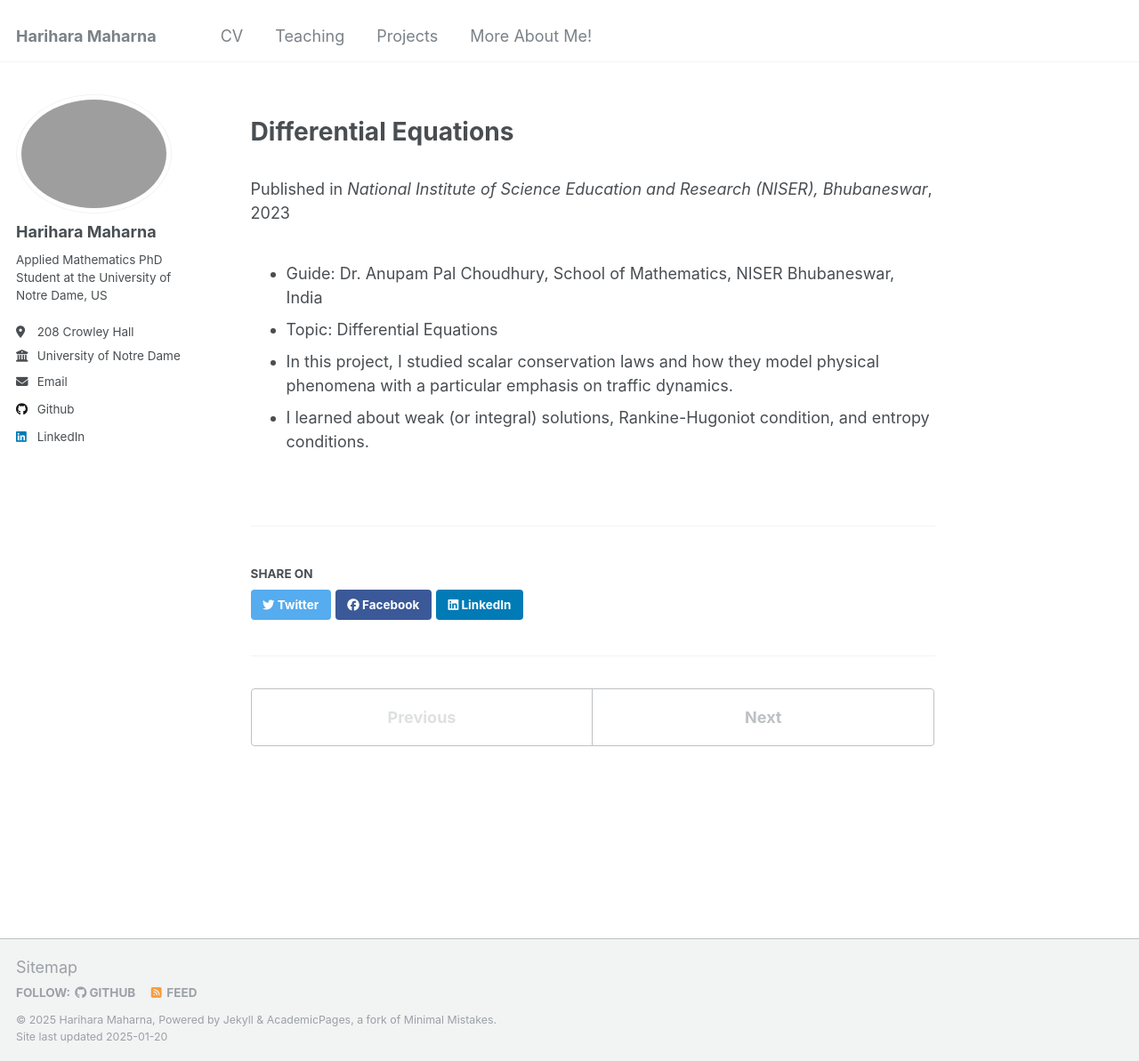
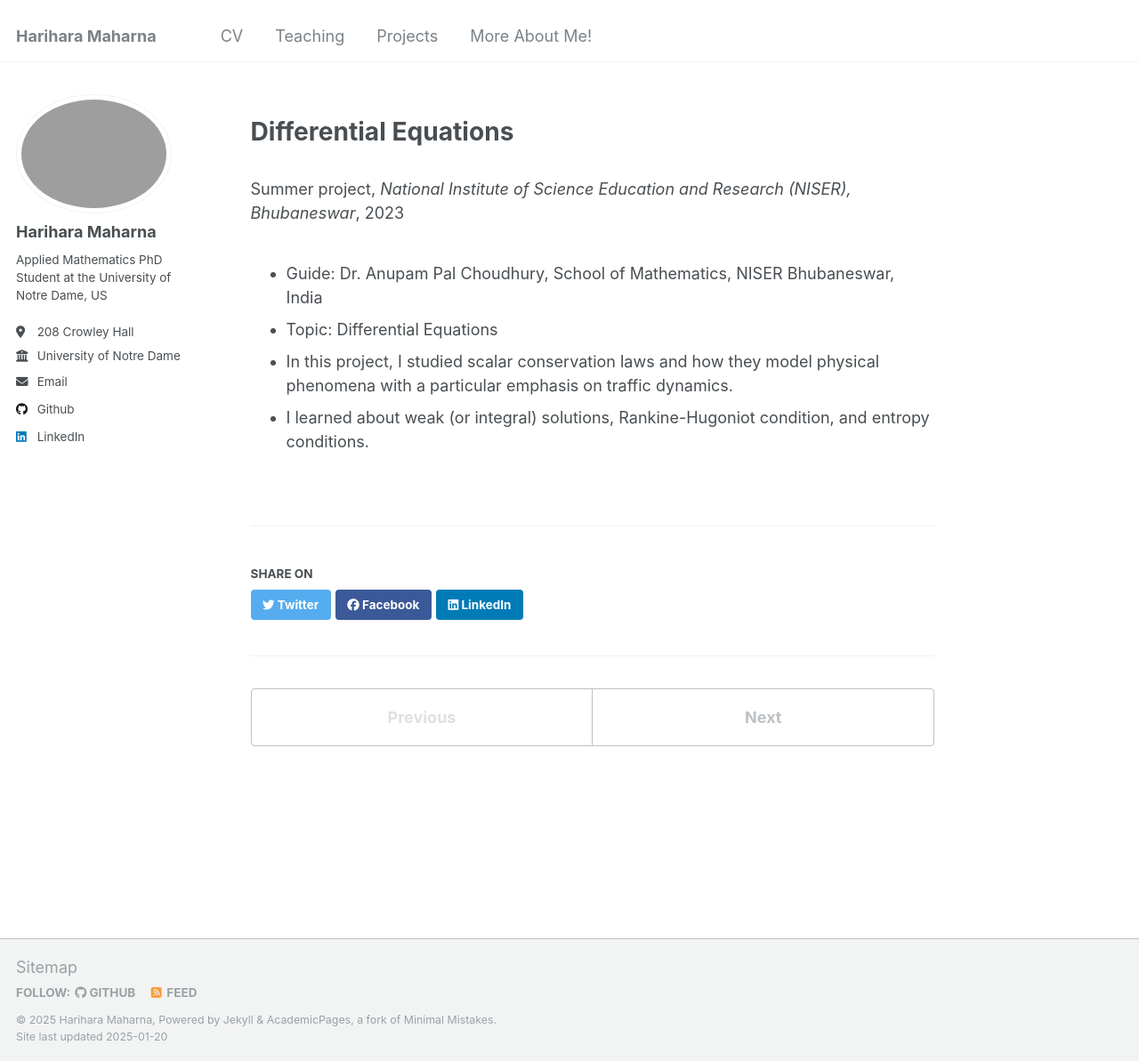
Before and after one commit to harihara-m/harihara-m.github.io, a Jekyll site: the page built from _project/project-1.md, in a window 1280 px wide and 1193 px high. Shown: the whole window at 89% size. Built offline with Jekyll 4.4.1, drawn with Linux system fonts in a browser that asks for light colours.

Commit message:
project updates

```diff
--- a/_layouts/single.html
+++ b/_layouts/single.html
@@ -33,7 +33,8 @@ layout: default
             {% unless page.header.overlay_color or page.header.overlay_image %}
             <header>
                 {% if page.title %}<h1 class="page__title" itemprop="headline">{{ page.title | markdownify | remove: "
-                    <p>" | remove: "</p>" }}</h1>{% endif %}
+                    <p>" | remove: "</p>" }}
+                </h1>{% endif %}
                 {% if page.read_time %}
                 <p class="page__meta"><i class="fa fa-clock-o" aria-hidden="true"></i> {% include read-time.html %}</p>
                 {% endif %}
@@ -44,7 +45,9 @@ layout: default
                         }}</time></p>
                 {% endif %}
 
-                {% if page.collection == 'teaching' || page.collection == 'project' %}
+                {% if page.collection == 'teaching' %}
+                <p> {{ page.type }}, <i>{{ page.venue }}</i>, {{ page.date | default: "1900-01-01" | date: "%Y" }} </p>
+                {% elsif page.collection == 'project' %}
                 <p> {{ page.type }}, <i>{{ page.venue }}</i>, {{ page.date | default: "1900-01-01" | date: "%Y" }} </p>
                 {% elsif page.venue and page.date %}
                 <p>Published in <i>{{ page.venue }}</i>, {{ page.date | default: "1900-01-01" | date: "%Y" }} </p>
```
